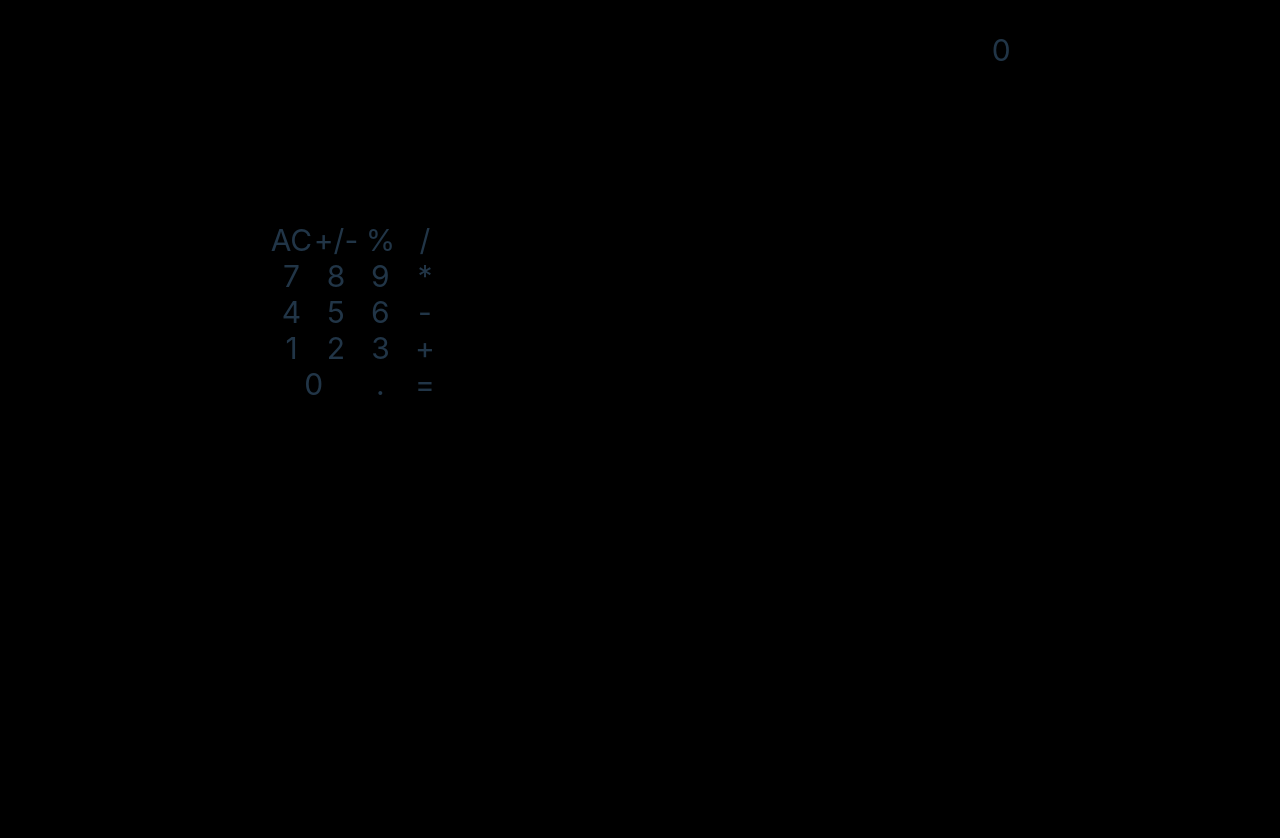
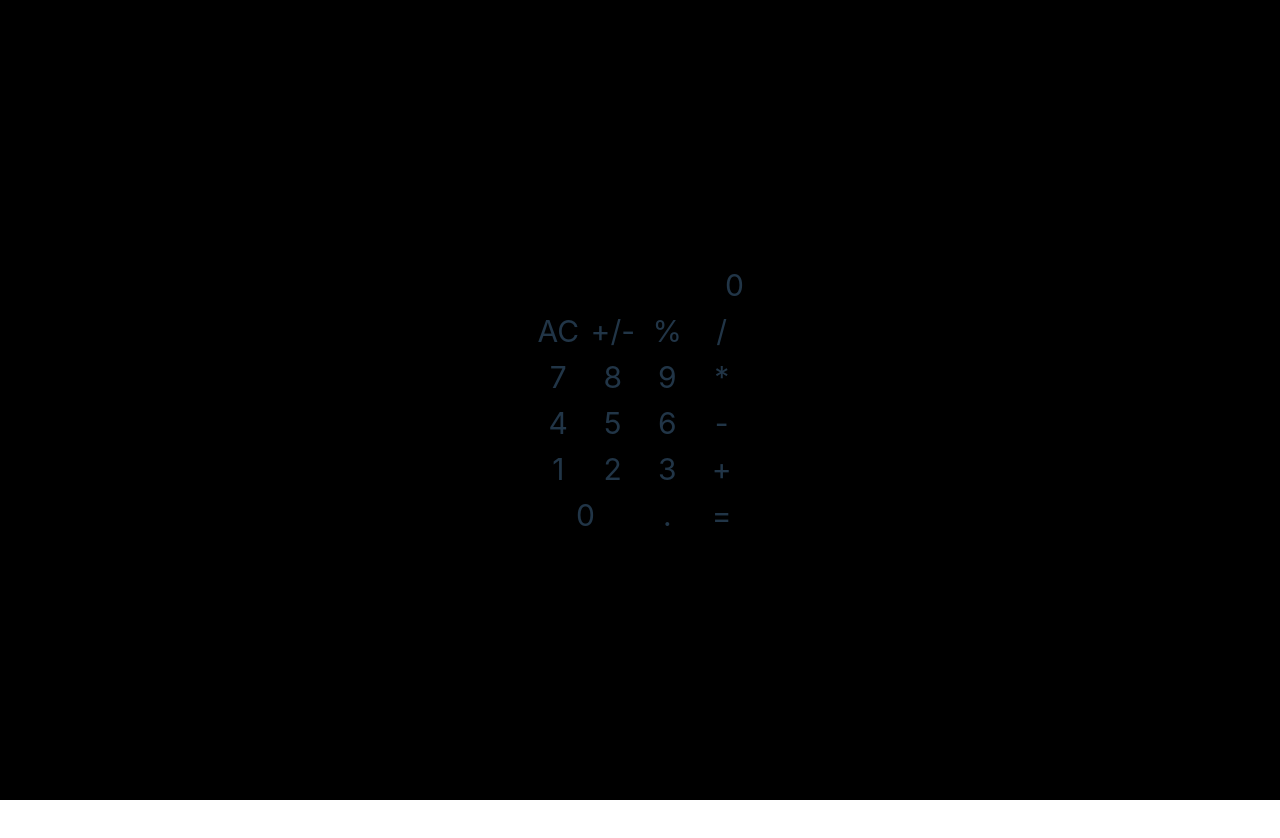
Before and after one commit to paunov0000/Calculator, a React (Vite) app: page / in a window 1280 px wide. Shown: the top 838 px of the page. After the commit the page ends 800 px from the top, so only its background shows below. Built offline with nearby package versions, Linux system fonts and the light colour scheme.

Commit message:
lifted the grid to Calculator component

```diff
--- a/src/components/Keypad.jsx
+++ b/src/components/Keypad.jsx
@@ -146,5 +146,5 @@ export default function Keypad({ numbers, onButtonClick }) {
 		}
 	}
 
-	return <div className='grid grid-cols-4 grid-rows-5'>{rows}</div>;
+	return <>{rows}</>;
 }
```
